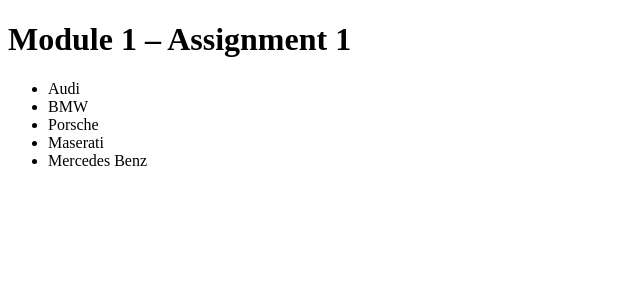
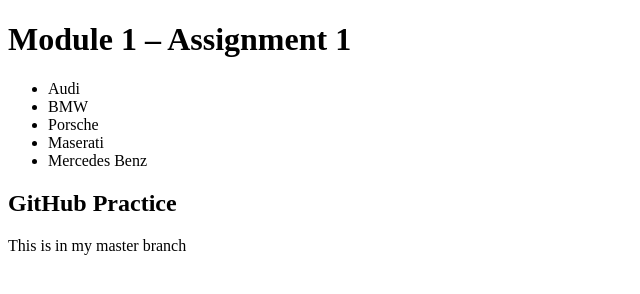
Before and after one commit to CristianYarce/m1-hw1-yarce-cristian, a plain HTML site: page index.html in a window 1280 px wide. Shown: the whole page, without its empty margins (0-640 px from the left). Drawn offline with Linux system fonts and the light colour scheme.

Commit message:
create main with h2 and p

```diff
--- a/index.html
+++ b/index.html
@@ -21,5 +21,10 @@
         </nav>
     </header>
 
+    <main>
+        <h2>GitHub Practice</h2>
+        <p>This is in my master branch</p>
+    </main>
+
 </body>
 </html>
```
